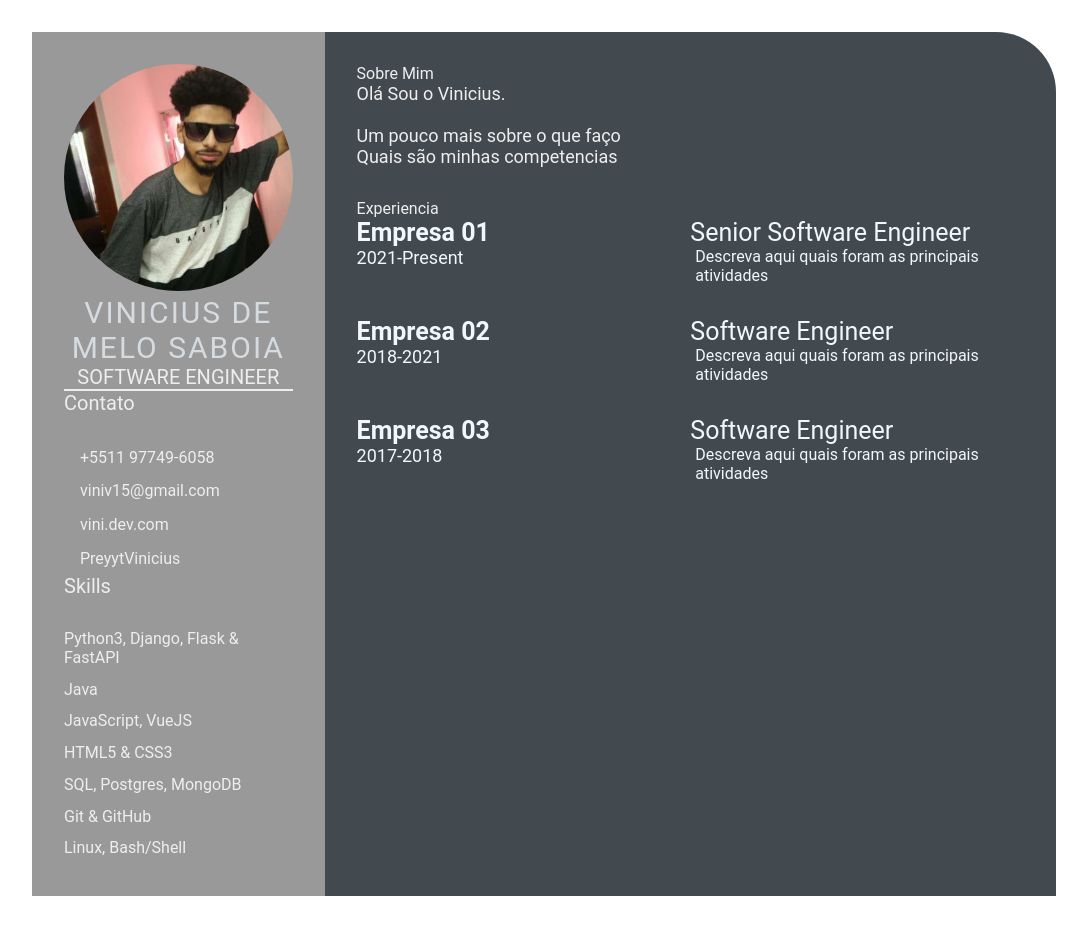
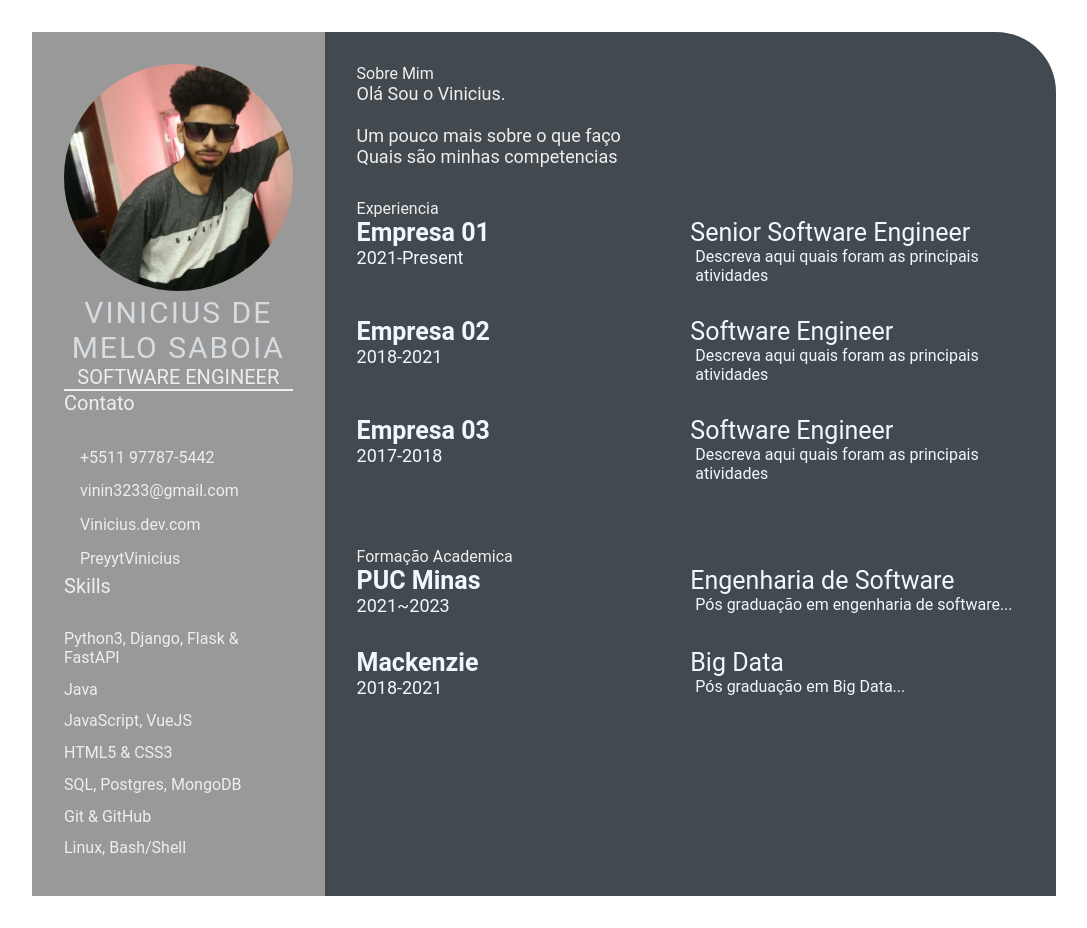
Before and after one commit to PreyytVinicius/PreyytVinicius.github.io, a plain HTML site: page index.html in a window 1280 px wide. Shown: the whole page, without its empty margins (96-1183 px from the left). Drawn offline with Linux system fonts and the light colour scheme.

Commit message:
Tudo em dia

```diff
--- a/index.html
+++ b/index.html
@@ -4,7 +4,7 @@
     <meta charset="UTF-8">
     <meta http-equiv="X-UA-Compatible" content="IE=edge">
     <meta name="viewport" content="width=device-width, initial-scale=1.0">
-    <title>Daniel Santos CV</title>
+    <title>Vinicius de Melo S.</title>
 
     <!-- Custom CSS -->
     <link rel="stylesheet" href="style.css">
@@ -21,11 +21,11 @@
                 <div class="contact-info">
                     <p class="left-title">Contato</p>
                     <ul>
-                        <li><i class="fa fa-phone"></i>+5511 97749-6058
+                        <li><i class="fa fa-phone"></i>+5511 97787-5442
                         </li>
-                        <li><i class="fa fa-envelope"></i>viniv15@gmail.com
+                        <li><i class="fa fa-envelope"></i>vinin3233@gmail.com
                         </li>
-                        <li><i class="fa fa-globe"></i>vini.dev.com
+                        <li><i class="fa fa-globe"></i>Vinicius.dev.com
                         </li>
                         <li><i class="fa fa-github"></i>PreyytVinicius
                         </li>
@@ -100,6 +100,35 @@
                     </div>
                 </section>
                 <!-- fim experiencia -->
+                <!-- formação academica-->
+                <section class="education gap">
+                    <div class="right-title">Formação Academica</div>
+                    <div class="education-contents">
+                        <div class="education-left">
+                            <p class="education-school-name">PUC Minas</p>
+                            <p class="educationp-time-period">2021~2023</p>
+                        </div>
+                        <div class="education-right">
+                            <p class="education-subject">Engenharia de Software</p>
+                            <p class="education-desc">
+                                Pós graduação em engenharia de software...
+                            </p>
+                        </div>
+                    </div>
+                    <div class="education-contents">
+                        <div class="education-left">
+                            <p class="education-school-name">Mackenzie</p>
+                            <p class="educationp-time-period">2018-2021</p>
+                        </div>
+                        <div class="education-right">
+                            <p class="education-subject">Big Data</p>
+                            <p class="education-desc">
+                                Pós graduação em Big Data...
+                            </p>
+                        </div>
+                    </div>
+                </section>
+                <!-- fim formação academica-->
             </div>
         </section>
     </main>
--- a/style.css
+++ b/style.css
@@ -39,7 +39,6 @@
 .profile .profile-image {
     width: 100%;
     border-radius: 100%;
-    align-content: center;
 }
 
 .name {
```
